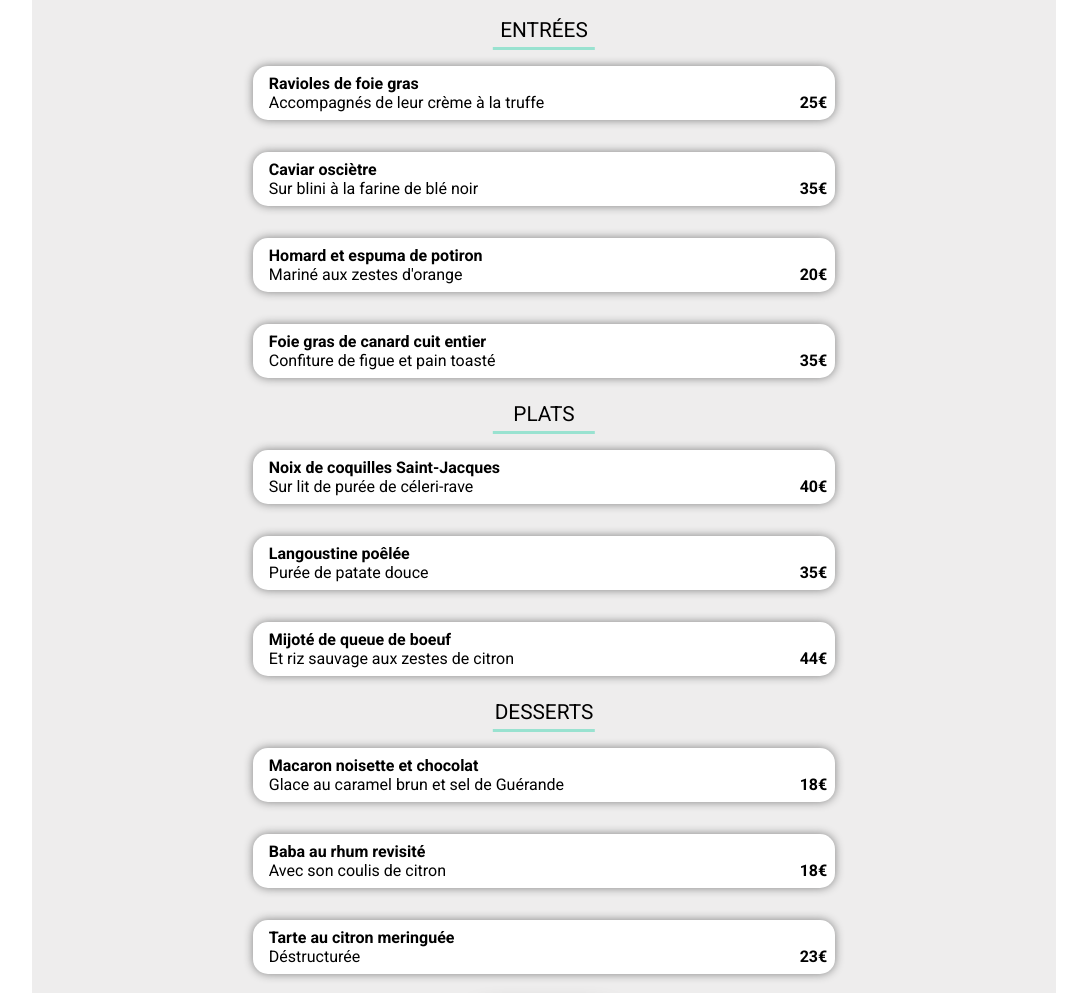
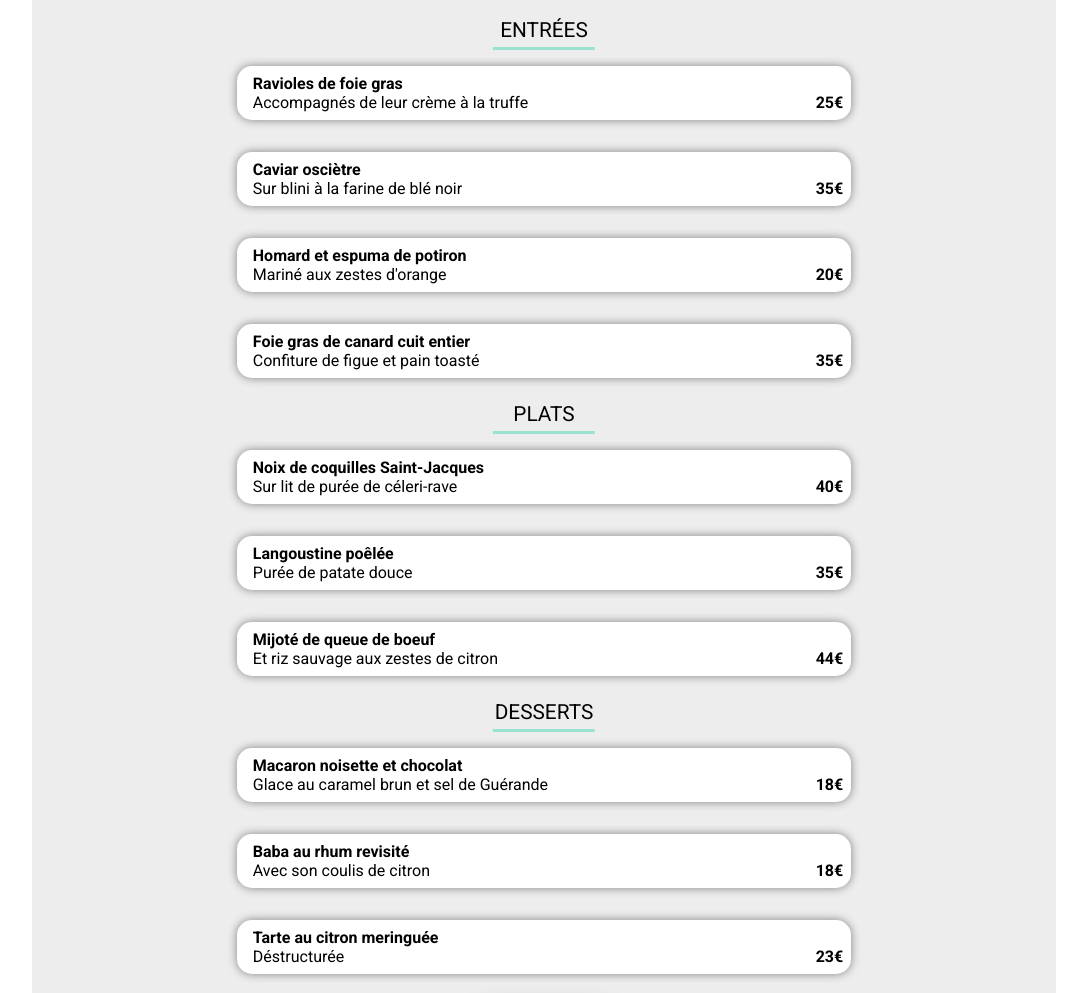
Before and after one commit to Toonba/OC_Projet_3, a website: page pagesHTML/laNoteEnchantee.html in a window 1280 px wide. Shown: the part 463-1456 px from the top of the page, without its empty margins (96-1183 px from the left). Drawn offline with Linux system fonts and the light colour scheme; a web font is replaced by a local one.

Commit message:
smal improvment on HTML code + smal change in SCSS for optimization

```diff
--- a/pagesHTML/laNoteEnchantee.html
+++ b/pagesHTML/laNoteEnchantee.html
@@ -34,7 +34,6 @@
             <!-- first article gathering all item of menu's first part -->
             <article class="menu__part">
                 <h2>ENTRÉES</h2>
-                <a href="#">
                 <div class="menu__vignette delay-1">
                     <div class="menu__vignette__description">
                         <h3>Ravioles de foie gras</h3>
@@ -43,8 +42,6 @@
                     <div class="menu__vignette__prix"><strong>25€</strong></div>
                     <div class="menu__vignette__check"><i class="fas fa-check"></i></div>
                 </div>
-                </a>
-                <a href="#">
                 <div class="menu__vignette delay-2">
                     <div class="menu__vignette__description">
                         <h3>Caviar osciètre</h3>
@@ -53,8 +50,6 @@
                     <div class="menu__vignette__prix"><strong>35€</strong></div>
                     <div class="menu__vignette__check"><i class="fas fa-check"></i></div>
                 </div>
-                </a>
-                <a href="#">
                 <div class="menu__vignette delay-3">
                     <div class="menu__vignette__description">
                         <h3>Homard et espuma de potiron</h3>
@@ -63,8 +58,6 @@
                     <div class="menu__vignette__prix"><strong>20€</strong></div>
                     <div class="menu__vignette__check"><i class="fas fa-check"></i></div>
                 </div>
-                </a>
-                <a href="#">
                 <div class="menu__vignette delay-4">
                     <div class="menu__vignette__description">
                         <h3>Foie gras de canard cuit entier</h3>
@@ -73,13 +66,11 @@
                     <div class="menu__vignette__prix"><strong>35€</strong></div>
                     <div class="menu__vignette__check"><i class="fas fa-check"></i></div>
                 </div>
-                </a>
             </article>
 
             <!-- second article gathering all item of menu's second part -->
             <article class="menu__part">
                 <h2>PLATS</h2>
-                <a href="#">
                 <div class="menu__vignette delay-5">
                     <div class="menu__vignette__description">
                         <h3>Noix de coquilles Saint-Jacques</h3>
@@ -88,8 +79,7 @@
                     <div class="menu__vignette__prix"><strong>40€</strong></div>
                     <div class="menu__vignette__check"><i class="fas fa-check"></i></div>
                 </div>
-                </a>
-                <a href="#">
+
                 <div class="menu__vignette delay-6">
                     <div class="menu__vignette__description">
                         <h3>Langoustine poêlée</h3>
@@ -98,8 +88,7 @@
                     <div class="menu__vignette__prix"><strong>35€</strong></div>
                     <div class="menu__vignette__check"><i class="fas fa-check"></i></div>
                 </div>
-                </a>
-                <a href="#">
+
                 <div class="menu__vignette delay-7">
                     <div class="menu__vignette__description">
                         <h3>Mijoté de queue de boeuf</h3>
@@ -108,13 +97,11 @@
                     <div class="menu__vignette__prix"><strong>44€</strong></div>
                     <div class="menu__vignette__check"><i class="fas fa-check"></i></div>
                 </div>
-                </a>
             </article>
 
             <!-- third article gathering all item of menu's third part -->
             <article class="menu__part">
                 <h2>DESSERTS</h2>
-                <a href="#">
                 <div class="menu__vignette delay-8">
                     <div class="menu__vignette__description">
                         <h3>Macaron noisette et chocolat</h3>
@@ -123,8 +110,7 @@
                     <div class="menu__vignette__prix"><strong>18€</strong></div>
                     <div class="menu__vignette__check"><i class="fas fa-check"></i></div>
                 </div>
-                </a>
-                <a href="#">
+
                 <div class="menu__vignette delay-9">
                     <div class="menu__vignette__description">
                         <h3>Baba au rhum revisité</h3>
@@ -133,8 +119,7 @@
                     <div class="menu__vignette__prix"><strong>18€</strong></div>
                     <div class="menu__vignette__check"><i class="fas fa-check"></i></div>
                 </div>
-                </a>
-                <a href="#">
+
                 <div class="menu__vignette delay-10">
                     <div class="menu__vignette__description">
                         <h3>Tarte au citron meringuée</h3>
@@ -143,7 +128,6 @@
                     <div class="menu__vignette__prix"><strong>23€</strong></div>
                     <div class="menu__vignette__check"><i class="fas fa-check"></i></div>
                 </div>
-                </a>
             </article>
 
             <div class="menu__button"><button>Commander</button></div>
--- a/sass/composants/menuCard.scss
+++ b/sass/composants/menuCard.scss
@@ -2,6 +2,7 @@
 
 .menu {
     &__vignette {
+        width:60%;
         background-color: white;
         border-radius: 15px;
         box-shadow: 0 0 10px grey;
@@ -18,6 +19,7 @@
             animation: check-rotate 500ms ease-in-out 150ms;
         }
         @media (max-width: 620px) {
+            width:90%;
             &:active .menu__vignette__check {
                 margin-right: 0;
             }
--- a/sass/composants/menuPart.scss
+++ b/sass/composants/menuPart.scss
@@ -5,17 +5,10 @@
         @include link-without-layout;
         @include flexbox(center, center, nowrap);
         flex-direction: column;
-        column-gap: 2vw;
         @for $i from 1 to 11 {
             .delay-#{$i} {
                 animation-delay: 150ms * $i;
             }
-        }
-        @media (max-width: 620px) {
-            display: block;
-        }
-        a {
-            width: 60%;
         }
         h2 {
             width: 100%;
--- a/sass/layout/fonctionnement.scss
+++ b/sass/layout/fonctionnement.scss
@@ -2,7 +2,6 @@
 
 .fonctionnement {
     width: 100%;
-    @include link-without-layout;
     margin: 2rem 0;
     @include flexbox(center,center, wrap);
     column-gap: 2vw;
--- a/sass/utils/mixin.scss
+++ b/sass/utils/mixin.scss
@@ -82,6 +82,7 @@ Solid one is hidden until user hover or active the regular one */
         right: 10px;
         font-size: $fontsize-destktop;
         z-index: 1;
+        cursor: pointer;
         @media (max-width: 620px) {
             font-size: $fontsize-mobile;
         }
```
Also changed, not shown: index.html (+3 -6 lines), pagesHTML/aLaFrancaise.html (+9 -18 lines), pagesHTML/laPaletteDuGout.html (+7 -18 lines), pagesHTML/leDeliceDesSens.html (+7 -18 lines), css/style.css, 1 other file. Lines whose indentation alone changed are shown as unchanged.
